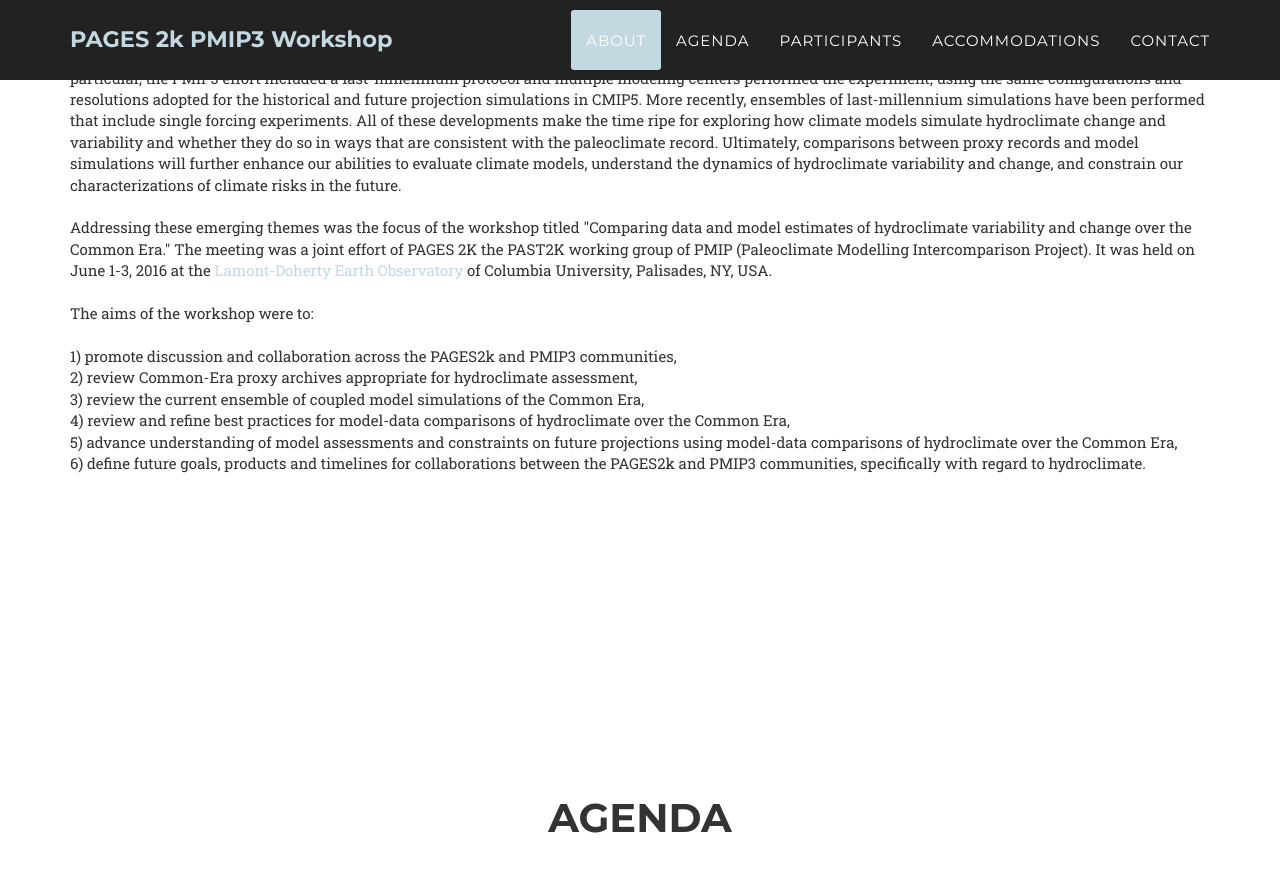
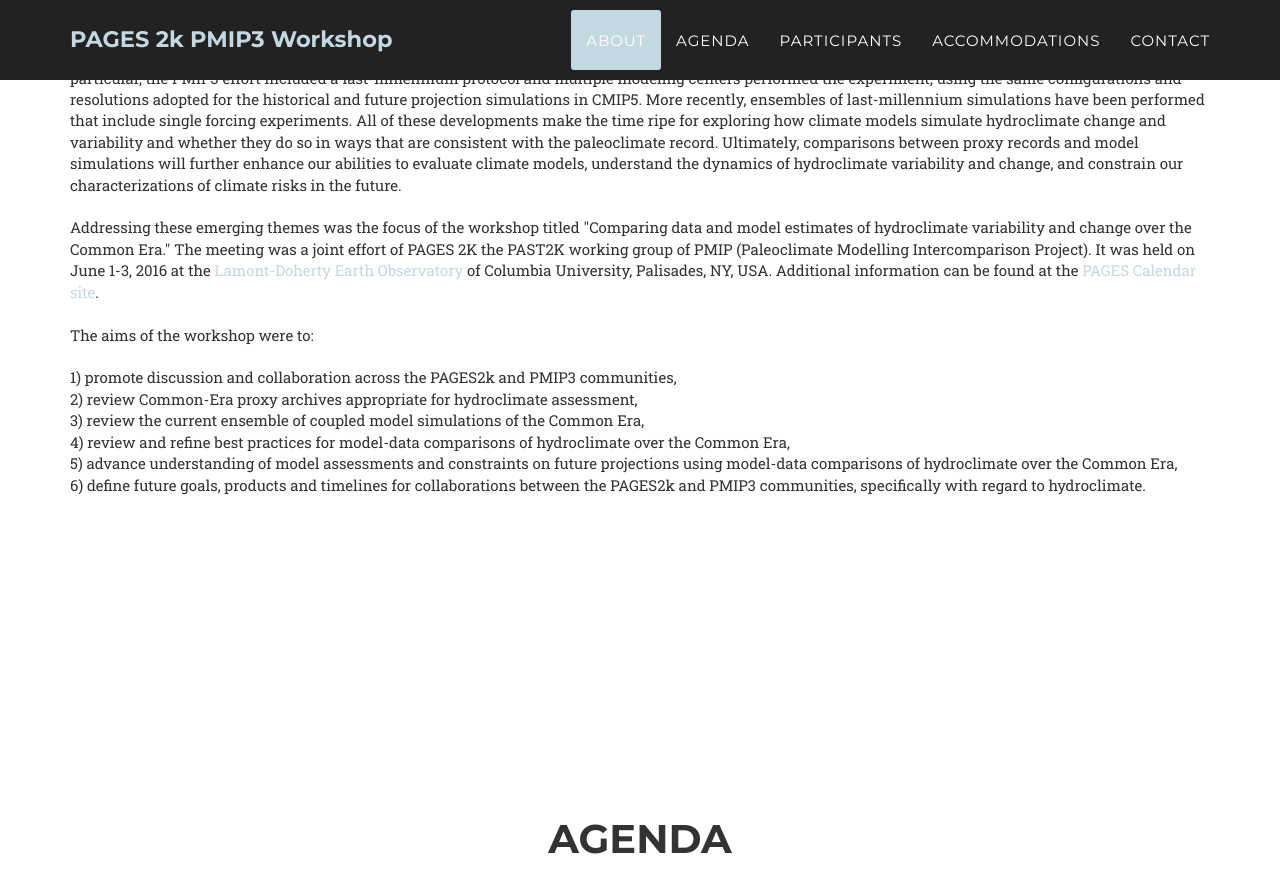
Before and after one commit to pages2kpmip3/pages2kpmip3.github.io, a Jekyll site: the page built from index.html, in a window 1280 px wide and 900 px high, scrolled down 1035 px. Shown: the top 893 px of the window. Built offline with Jekyll 4.4.1, drawn with Linux system fonts in a browser that asks for light colours; some web fonts are replaced.

Commit message:
Update about.html

```diff
--- a/_includes/about.html
+++ b/_includes/about.html
@@ -21,7 +21,7 @@
             </div>
 <div class='row'>
                 <div class="container">
-Addressing these emerging themes was the focus of the workshop titled "Comparing data and model estimates of hydroclimate variability and change over the Common Era." The meeting was a joint effort of PAGES 2K the PAST2K working group of PMIP (Paleoclimate Modelling Intercomparison Project).  It was held on June 1-3, 2016 at the <a href="http://www.ldeo.columbia.edu/">Lamont-Doherty Earth Observatory</a> of Columbia University, Palisades, NY, USA.
+Addressing these emerging themes was the focus of the workshop titled "Comparing data and model estimates of hydroclimate variability and change over the Common Era." The meeting was a joint effort of PAGES 2K the PAST2K working group of PMIP (Paleoclimate Modelling Intercomparison Project).  It was held on June 1-3, 2016 at the <a href="http://www.ldeo.columbia.edu/">Lamont-Doherty Earth Observatory</a> of Columbia University, Palisades, NY, USA.  Additional information can be found at the <a href="http://pastglobalchanges.org/calendar/past/127-pages/1535-data-model-compare-hydroclimate">PAGES Calendar site</a>.
                 <br><br>
             	</div>
             </div>
```
